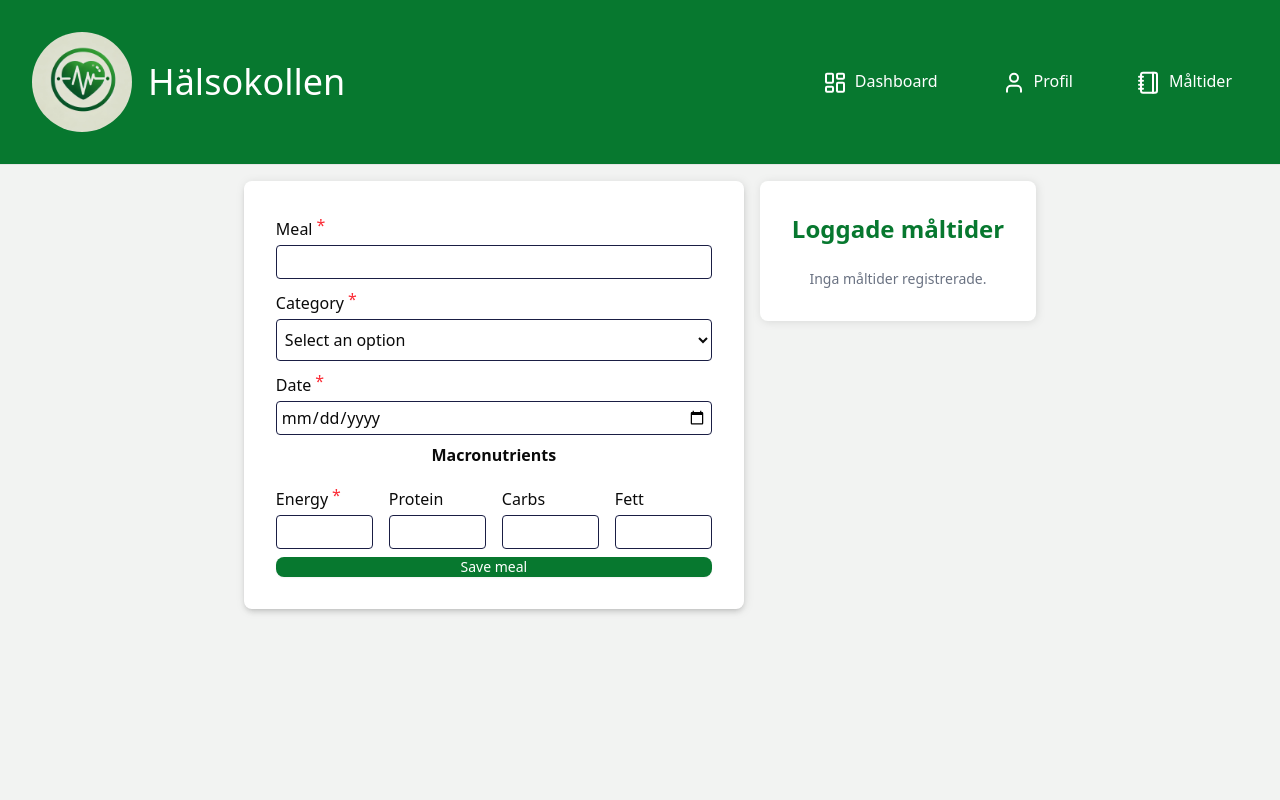
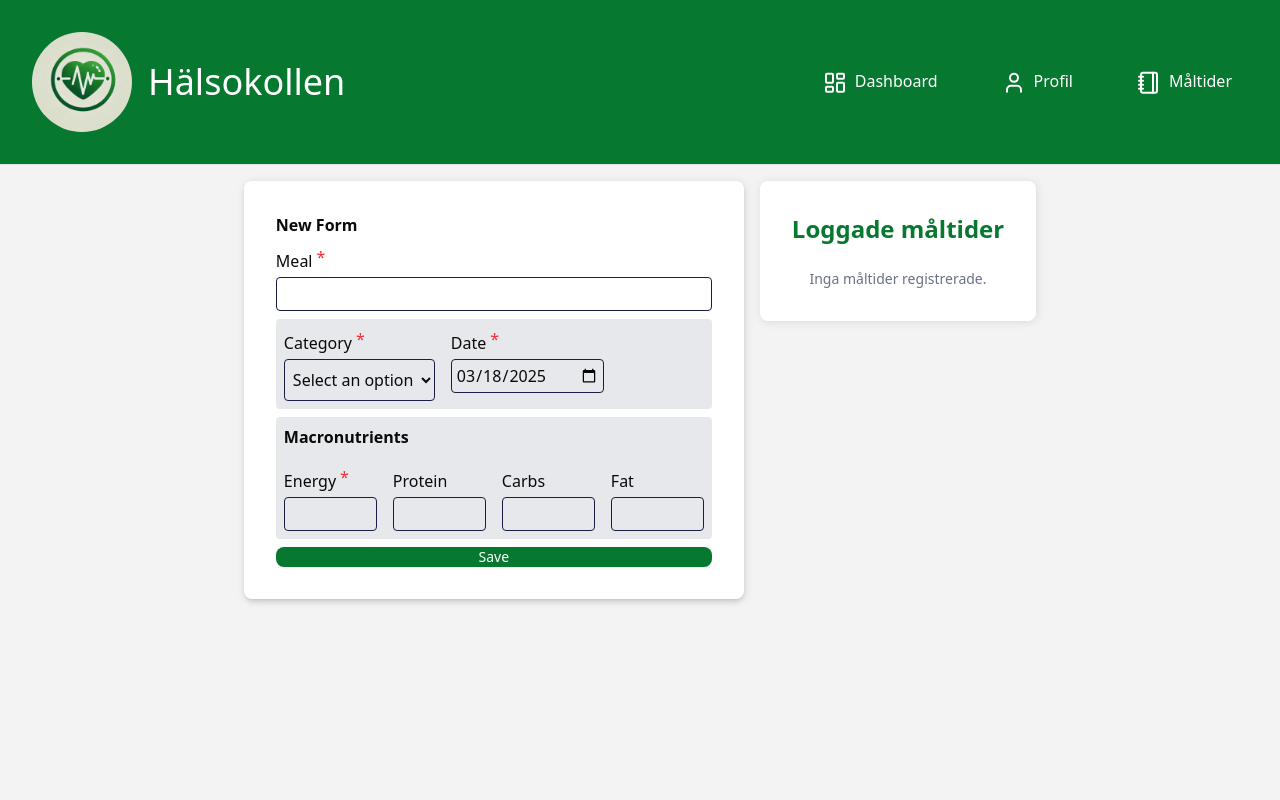
Before and after one commit to rebeccalindman/Health-Tracker-React-Tailwind, a React (Vite) app: page /mealLog in a window 1280 px wide. Shown: the top 800 px of the page. Built offline with nearby package versions, Linux system fonts and the light colour scheme.

Commit message:
Form component is more modular, added FieldGroup component for grouping of input fields

```diff
--- a/src/components/AddWeight.tsx
+++ b/src/components/AddWeight.tsx
@@ -1,7 +1,7 @@
 import React from 'react'
 import { useState } from 'react'
 import { useDispatch } from 'react-redux'
-import { addWeight } from '../reducers/profileSlice'
+import { addWeight } from '../redux/slices/profileSlice'
 import { Button } from './ui/button'
 
 const AddWeight = ({onSubmit}) => {
--- a/src/components/Form/FieldGroup.tsx
+++ b/src/components/Form/FieldGroup.tsx
@@ -1,15 +1,37 @@
-
+import InputField, { InputFieldProps } from "./InputField";
 
 interface FieldGroupProps {
   label?: string;
-  children: React.ReactNode;
+  fields: InputFieldProps[]; // List of fields to render
+  values: { [key: string]: any }; // Current form values
+  errors: { [key: string]: string }; // Error messages
+  onChange: (e: React.ChangeEvent<HTMLInputElement | HTMLSelectElement>) => void;
+  isSubmitted: boolean;
+  background?: string;
 }
 
-const FieldGroup: React.FC<FieldGroupProps> = ({ label, children }) => {
+const FieldGroup: React.FC<FieldGroupProps> = ({ label, fields, values, errors, onChange, isSubmitted, background }) => {
+    const wrapperStyle = `flex text-left flex-wrap gap-4 p-2 rounded ${background ? `bg-${background}` : 'bg-accent/10'}`;
+
   return (
-    <div className="flex flex-wrap gap-4">
+    <div className={wrapperStyle}>
       {label && <label className="w-full font-semibold">{label}</label>}
-      <div className="flex w-full gap-4">{children}</div>
+      <div className="flex w-full gap-4">
+        {fields.map((field) => (
+          <InputField
+            key={field.name}
+            label={field.label}
+            name={field.name}
+            type={field.type}
+            value={values[field.name] || ""}
+            onChange={onChange}
+            errorMessage={errors[field.name]}
+            options={field.options}
+            required={field.required}
+            isSubmitted={isSubmitted}
+          />
+        ))}
+      </div>
     </div>
   );
 };
--- a/src/components/Form/Form.tsx
+++ b/src/components/Form/Form.tsx
@@ -1,7 +1,7 @@
 import { Meal } from "../../types/meal";
 import { useState, useEffect } from "react";
 import { useDispatch } from "react-redux";
-import { addMeal, updateMeal } from "../../reducers/mealSlice";
+import { addMeal, updateMeal } from "../../redux/slices/mealSlice";
 import { v4 as uuidv4 } from "uuid";
 import { Button } from "../ui/button";
 import InputField from "./InputField";
@@ -11,209 +11,106 @@ import FieldGroup from "./FieldGroup";
 type FormProps = {
     initialData?: Meal | null;
     clearForm?: () => void;
+    fields: InputFieldProps[]; // Customizable fields
+    fieldGroups?: { label: string; fieldNames: string[] }[]; // Define grouped fields
 };
 
-
-
-const formFields: InputFieldProps[] = [
-    {
-        label: "Meal",
-        id: "title",
-        name: "title",
-        type: "text",
-        required: true,
-    },
-    {
-        label: "Category",
-        type: "select",
-        id: "category",
-        name: "category",
-        required: true,
-        options: [
-            { value: "Breakfast", label: "Breakfast" },
-            { value: "Lunch", label: "Lunch" },
-            { value: "Dinner", label: "Dinner" },
-            { value: "Snack", label: "Snack" },
-        ],
-    },
-    {
-        label: "Energy",
-        id: "energy",
-        name: "energy",
-        type: "number",
-        required: true,
-    },
-    {
-        label: "Date",
-        id: "date",
-        name: "date",
-        type: "date",
-        required: true,
-    },
-    {
-        label: "Protein",
-        id: "protein",
-        name: "protein",
-        type: "number",
-        unit: "g",
-        required: false,
-    },
-    {
-        label: "Carbs",
-        id: "carbohydrate",
-        name: "carbohydrate",
-        type: "number",
-        unit: "g",
-        required: false,
-    },
-    {
-        label: "Fett",
-        id: "fat",
-        name: "fat",
-        type: "number",
-        unit: "g",
-        required: false,
-    },
-
-];
-
-const Form: React.FC<FormProps> = ({ initialData, clearForm }) => {
+const Form: React.FC<FormProps> = ({ initialData, clearForm, fields, fieldGroups = [] }) => {
     const dispatch = useDispatch();
     const [errors, setErrors] = useState<{ [key: string]: string }>({});
     const [isSubmitted, setIsSubmitted] = useState(false);
-    const [newMeal, setNewMeal] = useState<Meal>({
-        id: "",
-        title: "",
-        energy: null,
-        date: "",
-        protein: null,
-        carbohydrate: null,
-        fat: null,
-        category: ""
-    });
-
-
+    const [formData, setFormData] = useState<{ [key: string]: any }>(
+        fields.reduce((acc, field) => ({
+            ...acc,
+            [field.name]: field.name === "date" ? new Date().toISOString().split('T')[0] : "", // ✅ Default date
+        }), {})
+    );
 
     useEffect(() => {
         if (initialData) {
-            setNewMeal(initialData);
+            setFormData(initialData);
         }
     }, [initialData]);
 
     const handleChange = (e: React.ChangeEvent<HTMLInputElement | HTMLSelectElement>) => {
         const { name, value } = e.target;
-
-        setNewMeal((prevMeal) => ({
-            ...prevMeal,
-            [name]: ["energy", "protein", "carbohydrate", "fat"].includes(name)
-                ? value === "" ? "" : parseFloat(value)
-                : value
+        setFormData((prev) => ({
+            ...prev,
+            [name]: ["energy", "protein", "carbohydrate", "fat"].includes(name) ? parseFloat(value) || "" : value,
         }));
 
-        setErrors((prevErrors) => {
-            const newErrors = { ...prevErrors };
-            if (value !== "" && value !== undefined && value !== null) {
-                delete newErrors[name]; // ✅ Clear the error when user enters valid data
-            }
+        setErrors((prev) => {
+            const newErrors = { ...prev };
+            if (value) delete newErrors[name];
             return newErrors;
         });
     };
 
-
     const handleSubmit = (event: React.FormEvent<HTMLFormElement>) => {
         event.preventDefault();
-        setIsSubmitted(true); // ✅ Mark form as submitted
+        setIsSubmitted(true);
 
         let newErrors: { [key: string]: string } = {};
-        formFields.forEach((field) => {
-            const fieldValue = newMeal[field.name as keyof Meal];
-
-            if (field.required && (fieldValue === "" || fieldValue === undefined || fieldValue === null)) {
-                newErrors[field.name] = `${field.label} is required.`; // ✅ Set error message
+        fields.forEach((field) => {
+            if (field.required && !formData[field.name]) {
+                newErrors[field.name] = `${field.label} is required.`;
             }
         });
 
         if (Object.keys(newErrors).length > 0) {
-            setErrors(newErrors); // ✅ This updates error messages
+            setErrors(newErrors);
             return;
         }
 
-        // Proceed with form submission if valid
         if (initialData) {
-            dispatch(updateMeal(newMeal));
+            dispatch(updateMeal(formData));
         } else {
-            dispatch(addMeal({ ...newMeal, id: uuidv4() }));
+            dispatch(addMeal({ ...formData, id: uuidv4() }));
         }
 
-        // ✅ Reset state only after full submission
-        setNewMeal({
-            id: "",
-            title: "",
-            energy: 0,
-            date: "",
-            protein: 0,
-            carbohydrate: 0,
-            fat: 0,
-            category: ""
-        });
-
+        setFormData(fields.reduce((acc, field) => ({ ...acc, [field.name]: "" }), {}));
         setErrors({});
-        setTimeout(() => setIsSubmitted(false), 100); // ✅ Delay resetting `isSubmitted`
+        setTimeout(() => setIsSubmitted(false), 100);
 
         if (clearForm) clearForm();
     };
 
+    return (
+        <form onSubmit={handleSubmit} noValidate className="bg-white shadow-md card px-8 pt-6 max-w-[500px] text-left">
+            <h2 className="font-bold">New Form</h2>
 
-
-return (
-  <form onSubmit={handleSubmit} noValidate className="bg-white shadow-md card px-8 pt-6 max-w-[500px]">
-
-    {/* Meal, Date (Full Width Fields) */}
-    {formFields
-      .filter((field) => field.name === "title" || field.name === "date" || field.name ==="category")
+            {/* Render fields that are NOT in any FieldGroup */}
+            {fields
+                .filter((field) => !fieldGroups.some((group) => group.fieldNames.includes(field.name)))
                 .map((field) => (
                     <InputField
-          key={field.id}
-          label={field.label}
-          id={field.id}
-          name={field.name}
-          type={field.type}
-          value={newMeal[field.name as keyof Meal] || ""}
+                        key={field.name}
+                        {...field}
+                        value={formData[field.name] || ""}
                         onChange={handleChange}
                         errorMessage={errors[field.name]}
-          options={field.options}
-          required={field.required}
                         isSubmitted={isSubmitted}
                     />
                 ))}
 
-    {/* Grouped Fields: Energy, Protein, Carbs, Fat */}
-    <FieldGroup label="Macronutrients">
-      {formFields
-        .filter((field) => ["energy", "protein", "carbohydrate", "fat"].includes(field.name))
-        .map((field) => (
-          <InputField
-            key={field.id}
-            label={field.label}
-            id={field.id}
-            name={field.name}
-            type={field.type}
-            value={newMeal[field.name as keyof Meal] || ""}
+            {/* Render FieldGroups dynamically */}
+            {fieldGroups.map(({ label, fieldNames }) => (
+                <FieldGroup
+                    key={label}
+                    label={label}
+                    fields={fields.filter((field) => fieldNames.includes(field.name))}
+                    values={formData}
+                    errors={errors}
                     onChange={handleChange}
-            errorMessage={errors[field.name]}
-            options={field.options}
-            required={field.required}
                     isSubmitted={isSubmitted}
                 />
             ))}
-    </FieldGroup>
 
             <Button variant="default" size="md" type="submit">
-      {initialData ? "Update meal" : "Save meal"}
+                {initialData ? "Update" : "Save"}
             </Button>
         </form>
     );
-
 };
 
 export default Form;
--- a/src/components/Form/InputField.tsx
+++ b/src/components/Form/InputField.tsx
@@ -1,5 +1,4 @@
 export interface InputFieldProps {
-  id: string;
   name: string;
   type:
     | 'text'
@@ -27,8 +26,7 @@ export interface InputFieldProps {
 }
 
 const InputField: React.FC<InputFieldProps> = ({
-  id,
-  name = id,
+  name,
   type = 'text',
   placeholder,
   value,
@@ -45,22 +43,22 @@ const InputField: React.FC<InputFieldProps> = ({
     console.warn(`No onChange function provided for ${name}.`);
   };
 
-  const stylingInput = `border-1 rounded w-full p-1 ${
+  const stylingInput = `border-1 rounded p-1 ${
     isSubmitted && (errorMessage || (required && (value === "" || value === undefined || value === null)))
       ? 'border-red-500'
       : 'border-accent'
-  }`;
+  } ${type=="date" ? 'w-fit' : 'w-full'}`;
 
   return (
-    <div className="input-field" id={id}>
-      <div className="flex items-start">
-        {label && <label className="text-left py-1" htmlFor={id}>{label}</label>}
+    <div className="flex items-start flex-col justify-start" id={name}>
+      <div className="flex items-start justify-start">
+        {label && <label className="text-left py-1" htmlFor={name}>{label}</label>}
         {required && <span className="text-red-500 ml-1">*</span>}
       </div>
 
       {type === 'textarea' ? (
         <textarea
-          id={id}
+          id={name}
           name={name}
           placeholder={placeholder}
           value={value}
@@ -71,7 +69,7 @@ const InputField: React.FC<InputFieldProps> = ({
         />
       ) : type === 'select' && options ? (
         <select
-          id={id}
+          id={name}
           name={name}
           value={value}
           required={required}
@@ -89,7 +87,7 @@ const InputField: React.FC<InputFieldProps> = ({
       ) : unit ? (
         <div className="">
           <input
-            id={id}
+            id={name}
             name={name}
             type={type}
             placeholder={placeholder}
@@ -103,7 +101,7 @@ const InputField: React.FC<InputFieldProps> = ({
         </div>
       ) : (
         <input
-          id={id}
+          id={name}
           name={name}
           type={type}
           placeholder={placeholder}
--- a/src/components/WeightListItem.tsx
+++ b/src/components/WeightListItem.tsx
@@ -2,7 +2,7 @@ import React, { useState } from 'react'
 import {Button, buttonVariants} from './ui/button'
 import { Edit, Delete, X, Save } from 'lucide-react';
 import { useDispatch, useSelector } from 'react-redux';
-import { removeWeight, editWeight, displayWeight } from '../reducers/profileSlice';
+import { removeWeight, editWeight, displayWeight } from '../redux/slices/profileSlice';
 
 function WeightListItem({weightData}) {
   const dispatch = useDispatch();
--- a/src/main.tsx
+++ b/src/main.tsx
@@ -6,7 +6,7 @@ import router from './routes.jsx'
 import './index.css'
 import { RouterProvider } from 'react-router-dom';
 import { Provider } from 'react-redux';
-import store from './store';
+import store from './redux/store.js';
 
 
 ReactDOM.createRoot(document.getElementById("root")).render(
--- a/src/pages/MealLog.tsx
+++ b/src/pages/MealLog.tsx
@@ -1,27 +1,46 @@
 import { useState } from 'react';
+import { RootState } from "../redux/store"; // ✅ Import RootState
 import MealList from '../components/MealList/MealList';
-import { useSelector, useDispatch } from "react-redux";
-import { addMeal, updateMeal } from "../reducers/mealSlice";
-import { v4 as uuidv4 } from "uuid";
-import { Button } from '../components/ui/button';
+import { useSelector } from "react-redux";
 import { Meal } from '../types/meal';
 import Form from '../components/Form/Form';
-import InputField from '../components/Form/InputField';
+import { InputFieldProps } from '../components/Form/InputField';
 
 const MealLog = () => {
-  const dispatch = useDispatch();
-  const mealLogs = useSelector((state) => state.meals.mealLogs ?? []);
+/*   const dispatch = useDispatch(); */
+  const mealLogs = useSelector((state: RootState) => state.meals.mealLogs ?? []);
 
   const [newMeal, setNewMeal] = useState<Meal>({
     id: '',
     title: '',
     energy: 0,
-    date: '',
+    date: new Date().toISOString().split('T')[0], //default to today's date
     protein: 0,
     carbohydrate: 0,
     fat: 0,
     category: ''
   });
+
+  const mealFields: InputFieldProps[] = [
+    { label: "Meal", name: "title", type: "text", required: true },
+    { label: "Category", name: "category", type: "select", required: true, options: [
+        { value: "Breakfast", label: "Breakfast" },
+        { value: "Lunch", label: "Lunch" },
+        { value: "Dinner", label: "Dinner" },
+        { value: "Snack", label: "Snack" },
+    ]},
+    { label: "Energy", name: "energy", type: "number", required: true },
+    { label: "Date", name: "date", type: "date", required: true },
+    { label: "Protein", name: "protein", type: "number", unit: "g", required: false },
+    { label: "Carbs", name: "carbohydrate", type: "number", unit: "g", required: false },
+    { label: "Fat", name: "fat", type: "number", unit: "g", required: false },
+];
+
+const mealFieldGroups = [
+  {label: "", fieldNames: ["category", "date"]},
+  { label: "Macronutrients", fieldNames: ["energy", "protein", "carbohydrate", "fat"] },
+];
+
 
   const [editing, setEditing] = useState<Meal | null>(null);
 /*   const [errorMessage, setErrorMessage] = useState(''); */
@@ -35,7 +54,11 @@ const MealLog = () => {
   return (
     <main className="container mx-auto p-4 flex justify-center flex-row gap-4 items-start flex-wrap max-w-[1000px]">
 
-      < Form />
+  <Form
+  fields={mealFields}
+  fieldGroups={mealFieldGroups}
+  initialData={editing}
+  clearForm={() => setEditing(null)} />
       <MealList meals={mealLogs} onEdit={handleEdit} />
     </main>
   );
--- a/src/pages/ProfileForm.tsx
+++ b/src/pages/ProfileForm.tsx
@@ -11,7 +11,7 @@ import {
   setTDEE,
   setBirthDate,
   addWeight,
-} from "../reducers/profileSlice";
+} from "../redux/slices/profileSlice";
 import { useNavigate } from "react-router-dom";
 
 const ProfileForm = () => {
```
Also changed, not shown: src/redux/store.ts (renamed from src/store.ts, +7 -3 lines), src/redux/slices/mealSlice.ts (renamed from src/reducers/mealSlice.ts), src/redux/slices/profileSlice.ts (renamed from src/reducers/profileSlice.ts), src/types/meal.tsx (line endings or trailing spaces). Lines whose indentation alone changed are shown as unchanged.
